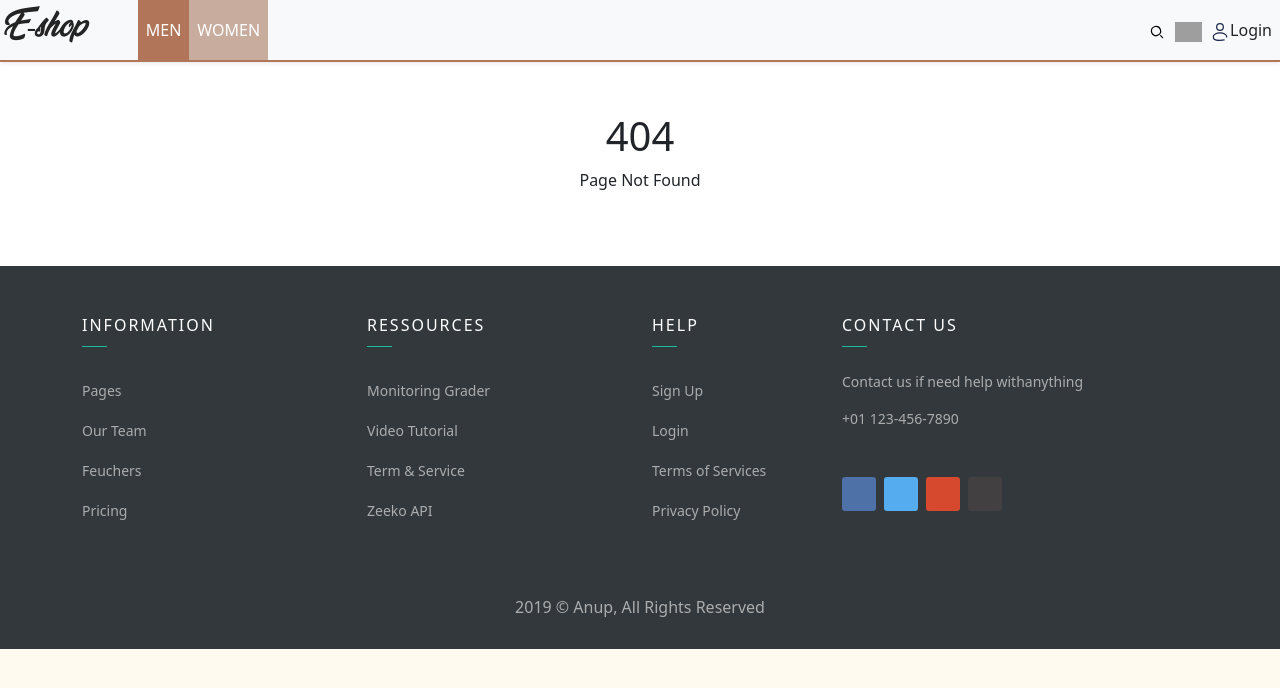
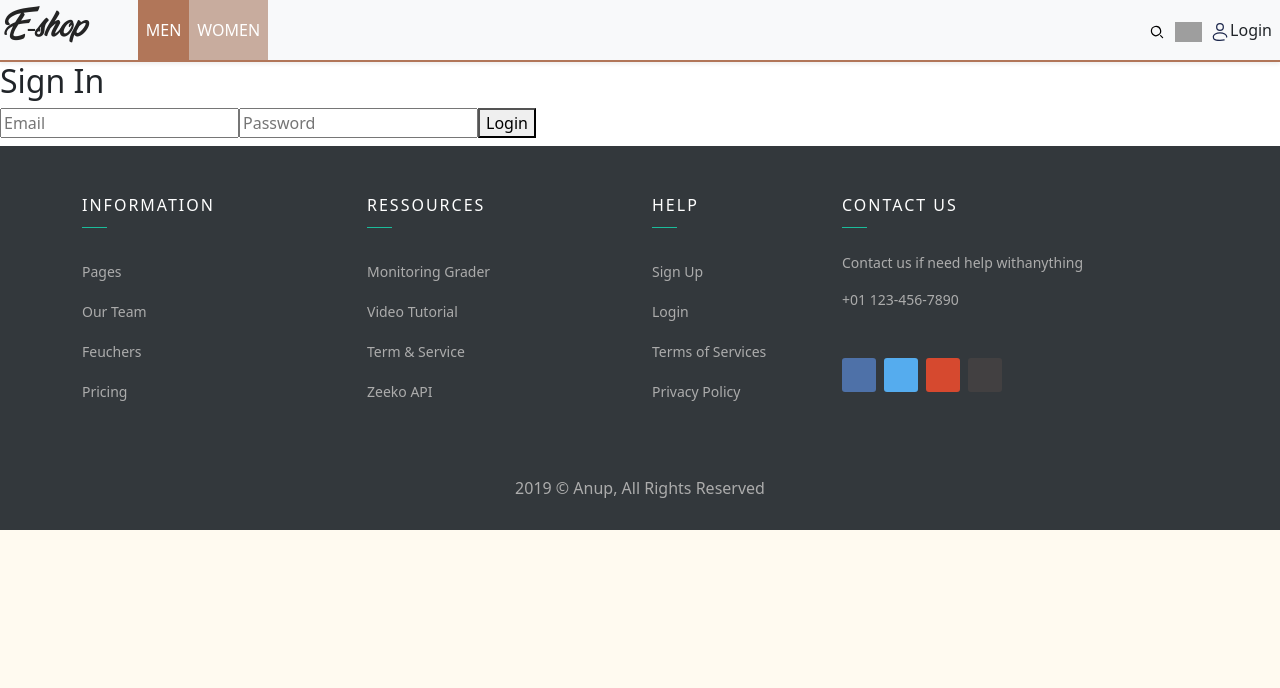
Before and after one commit to misonnnnn/ctrends, a React (Vite) app: page /login in a window 1280 px wide. Shown: the top 688 px of the page. Built offline with nearby package versions, Linux system fonts and the light colour scheme; no server answers; grey boxes are pictures that could not be loaded.

Commit message:
implement authentication

```diff
--- a/src/App.jsx
+++ b/src/App.jsx
@@ -8,6 +8,10 @@ import './App.css'
 import './assets/fonts/fonts.css'
 import ProductDetails from './Pages/ProductDetails';
 import PageNotFound from './Pages/PageNotFound';
+import Login from './Pages/Login';
+import Dashboard from './Pages/Dasboard';
+import ProtectedRoute from './utils/protectedRoute';
+import PublicRoute from './utils/publicRoute';
 
 
 function App(){
@@ -18,7 +22,17 @@ function App(){
           <Route index element={<HomePage />} />
           <Route path='/products/:categoryId' element={<ProductPage />} />
           <Route path='/product-details/*' element={<ProductDetails />} />
-           <Route path="*" element={<PageNotFound />} />
+          <Route path='/login' element={
+            <PublicRoute>
+              <Login />
+            </PublicRoute>
+          } />
+          <Route path="/dashboard" element={
+            <ProtectedRoute>
+              <Dashboard />
+            </ProtectedRoute>
+          } />
+          <Route path="*" element={<PageNotFound />} />
         </Route>
       </Routes>
     </Router>
--- /dev/null
+++ b/src/Pages/Dasboard.jsx
@@ -0,0 +1,23 @@
+import { Navigate } from "react-router-dom";
+import { logout } from "../utils/authService";
+
+function Dashboard(){
+    const handleLogout = async () => {
+        await logout();
+        Navigate('/login');
+    };
+
+    return (
+        <div>
+            <h1>Dashboard</h1>
+            <p>this is a test</p>
+
+            <div>
+            <button onClick={handleLogout}>Logout</button>
+            </div>
+        </div>
+    )
+
+}
+
+export default Dashboard
--- /dev/null
+++ b/src/Pages/Login.jsx
@@ -0,0 +1,47 @@
+// src/pages/Login.jsx
+import React, { useState } from 'react';
+import { useNavigate } from 'react-router-dom';
+import { login } from '../utils/authService';
+
+const Login = () => {
+  const [email, setEmail] = useState('');
+  const [password, setPassword] = useState('');
+  const [error, setError] = useState('');
+  const navigate = useNavigate();
+
+  const handleSubmit = async (e) => {
+    e.preventDefault();
+    try {
+      await login(email, password);
+      navigate('/dashboard'); // ✅ Redirect after login
+    } catch (err) {
+      setError('Invalid email or password');
+    }
+  };
+
+  return (
+    <div className="login-container">
+      <h2>Sign In</h2>
+      <form onSubmit={handleSubmit}>
+        <input
+          type="email"
+          placeholder="Email"
+          value={email}
+          onChange={(e) => setEmail(e.target.value)}
+          required
+        />
+        <input
+          type="password"
+          placeholder="Password"
+          value={password}
+          onChange={(e) => setPassword(e.target.value)}
+          required
+        />
+        <button type="submit">Login</button>
+        {error && <p style={{ color: 'red' }}>{error}</p>}
+      </form>
+    </div>
+  );
+};
+
+export default Login;
--- a/src/utils/authService.js
+++ b/src/utils/authService.js
@@ -1,5 +1,5 @@
 // src/services/authService.js
-import API from '../api/axios';
+import API from '../utils/axios';
 
 export const login = async (email, password) => {
   const res = await API.post('/login', { email, password });
--- a/src/utils/axios.js
+++ b/src/utils/axios.js
@@ -4,7 +4,7 @@ import config from '../config';
 
 // Set base URL of your Laravel API
 const API = axios.create({
-  baseURL: `${config.API_URL}/asos/v1`,
+  baseURL: `${config.API_URL}/api/asos/v1`,
 });
 
 // Add token to Authorization header
--- /dev/null
+++ b/src/utils/protectedRoute.jsx
@@ -0,0 +1,9 @@
+// src/components/ProtectedRoute.jsx
+import { Navigate } from 'react-router-dom';
+import { isLoggedIn } from './authService';
+
+const ProtectedRoute = ({ children }) => {
+  return isLoggedIn() ? children : <Navigate to="/login" />;
+};
+
+export default ProtectedRoute;
--- /dev/null
+++ b/src/utils/publicRoute.jsx
@@ -0,0 +1,9 @@
+// src/utils/publicRoute.js
+import { Navigate } from 'react-router-dom';
+import { isLoggedIn } from './authService';
+
+const PublicRoute = ({ children }) => {
+  return isLoggedIn() ? <Navigate to="/dashboard" /> : children;
+};
+
+export default PublicRoute;
```
